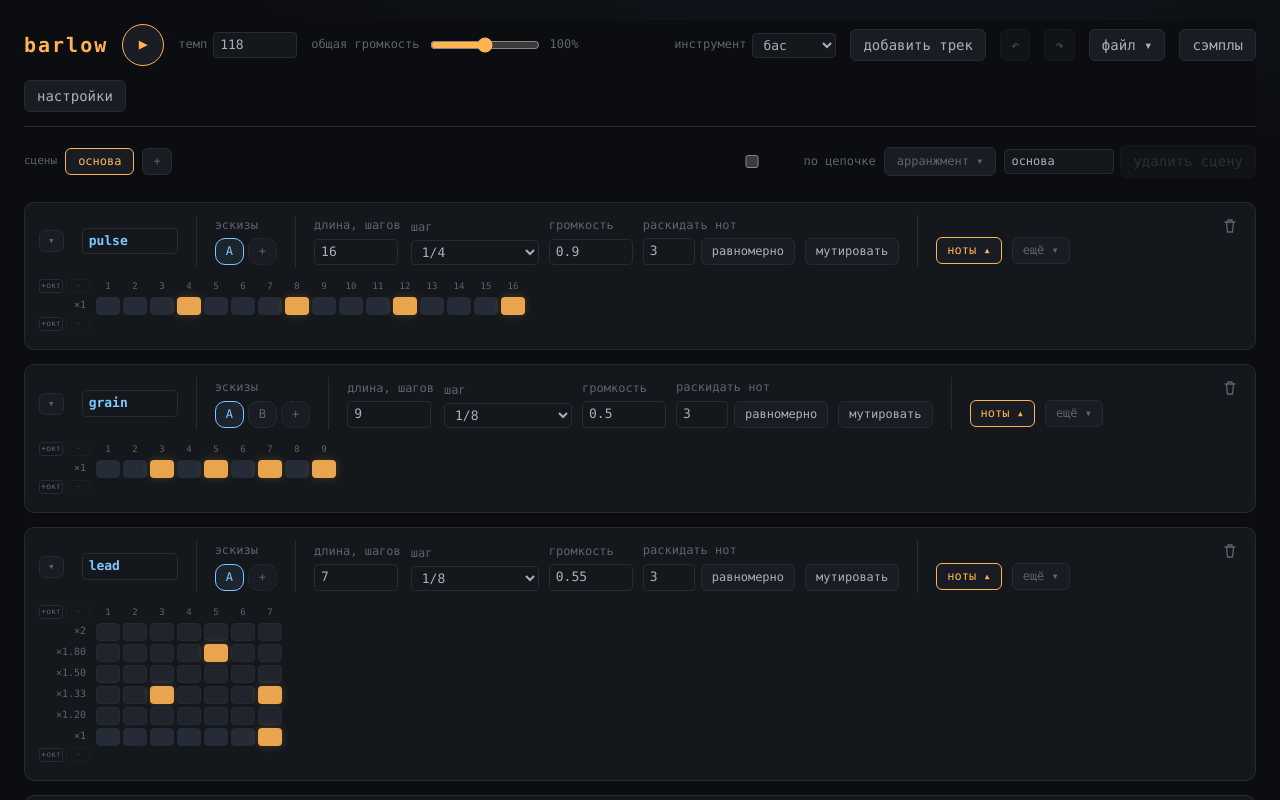
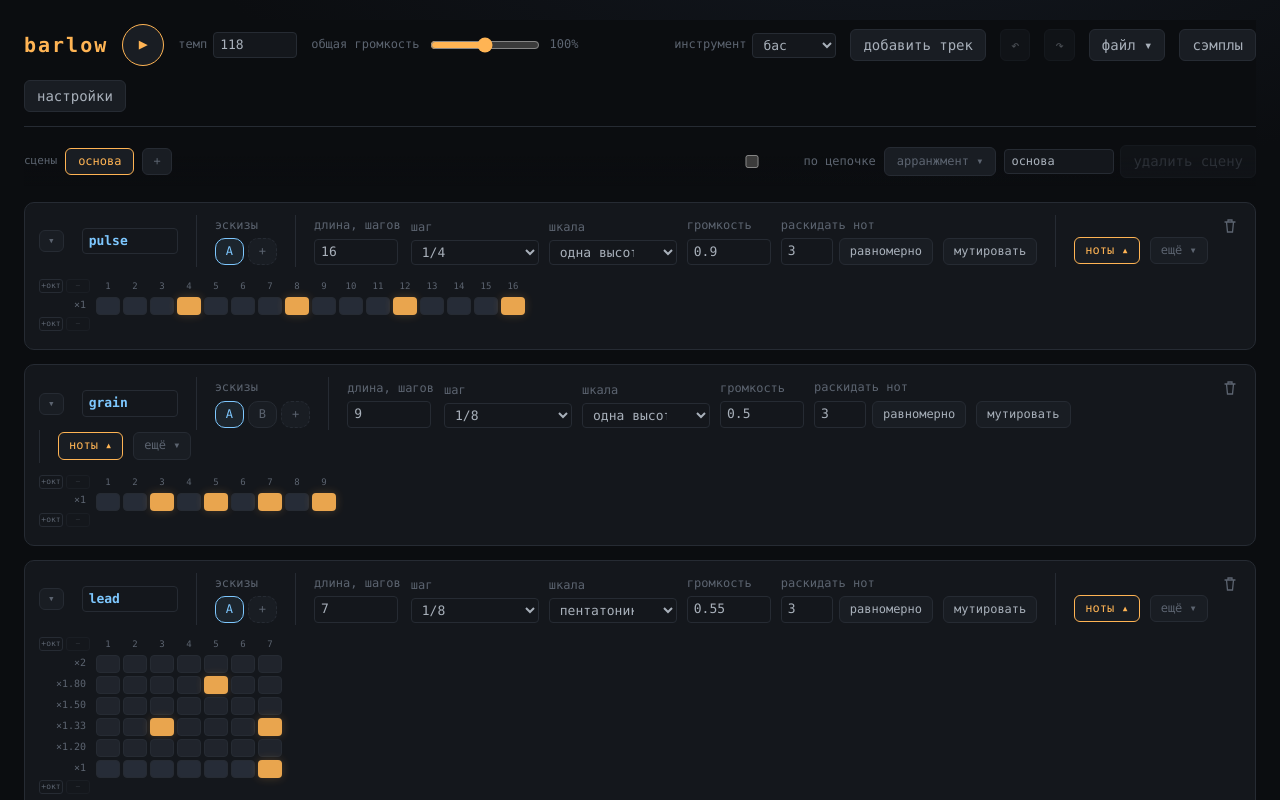
Before and after one commit to eaprelsky/barlow, a React (Vite) app: page / in a window 1280 px wide. Shown: the top 800 px of the page. Built offline with nearby package versions, Linux system fonts and the light colour scheme.

Commit message:
Селект шкалы — в постоянную голову трека (рядом со станом)

```diff
--- a/src/components/TrackRow.tsx
+++ b/src/components/TrackRow.tsx
@@ -377,6 +377,22 @@ export const TrackRow = memo(function TrackRow({
               )}
             </select>
           </label>
+          <label
+            title={
+              track.waveform === 'sample'
+                ? 'Шкала = набор скоростей воспроизведения сэмпла (питч). Октавы добавляются кнопками у стана'
+                : 'Набор высот нотного стана: пентатоники, чистые интервалы, четвертитоны. Октавы — кнопками у стана'
+            }
+          >
+            шкала
+            <select value={presetName(track.scale)} onChange={(e) => setScaleByName(e.target.value)}>
+              {[presetName(track.scale), ...SCALE_PRESETS.map((p) => p.name)]
+                .filter((n, i, arr) => arr.indexOf(n) === i)
+                .map((n) => (
+                  <option key={n} value={n}>{n}</option>
+                ))}
+            </select>
+          </label>
           <label title="Громкость трека — общая для всех эскизов. Свою на эскиз можно задать во вкладке «тембр»">
             громкость
             <NumField value={track.volume} min={0} max={1} step={0.05} onChange={(volume) => change({ volume })} />
@@ -463,16 +479,7 @@ export const TrackRow = memo(function TrackRow({
                     />
                   </span>
                 </label>
-                <label title="Шкала = набор скоростей воспроизведения сэмпла (питч). Октавы добавляются кнопками у стана">
-                  шкала питча
-                  <select value={presetName(track.scale)} onChange={(e) => setScaleByName(e.target.value)}>
-                    {[presetName(track.scale), ...SCALE_PRESETS.map((p) => p.name)]
-                      .filter((n, i, arr) => arr.indexOf(n) === i)
-                      .map((n) => (
-                        <option key={n} value={n}>{n}</option>
-                      ))}
-                  </select>
-                </label>
+
               </>
             ) : (
               <>
@@ -480,16 +487,7 @@ export const TrackRow = memo(function TrackRow({
                   тоника, Гц
                   <NumField value={track.freq} min={20} max={9000} step={0.1} onChange={(freq) => change({ freq })} />
                 </label>
-                <label title="Набор высот нотного стана. Любые отношения частот: пентатоники, чистые интервалы (just intonation), четвертитоны. Октавы добавляются кнопками у стана">
-                  шкала
-                  <select value={presetName(track.scale)} onChange={(e) => setScaleByName(e.target.value)}>
-                    {[presetName(track.scale), ...SCALE_PRESETS.map((p) => p.name)]
-                      .filter((n, i, arr) => arr.indexOf(n) === i)
-                      .map((n) => (
-                        <option key={n} value={n}>{n}</option>
-                      ))}
-                  </select>
-                </label>
+
               </>
             )}
           </div>
```
